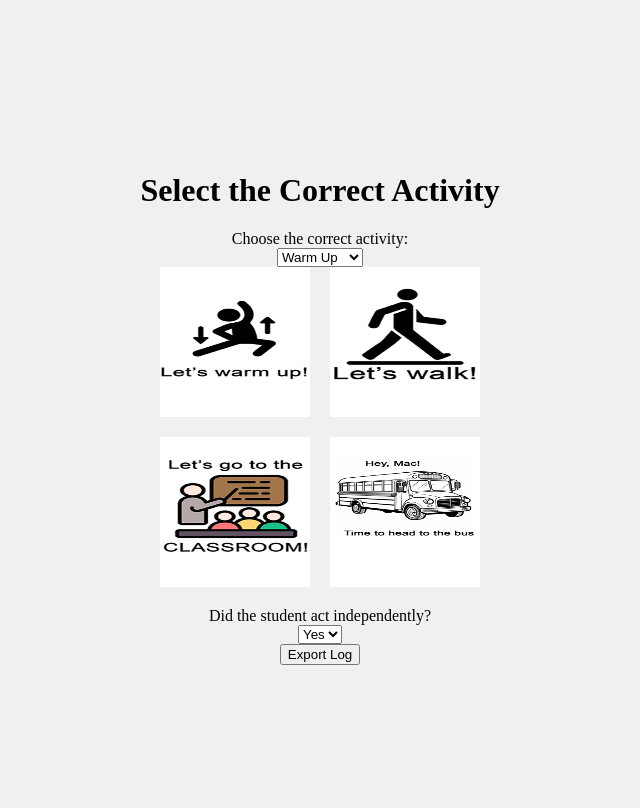
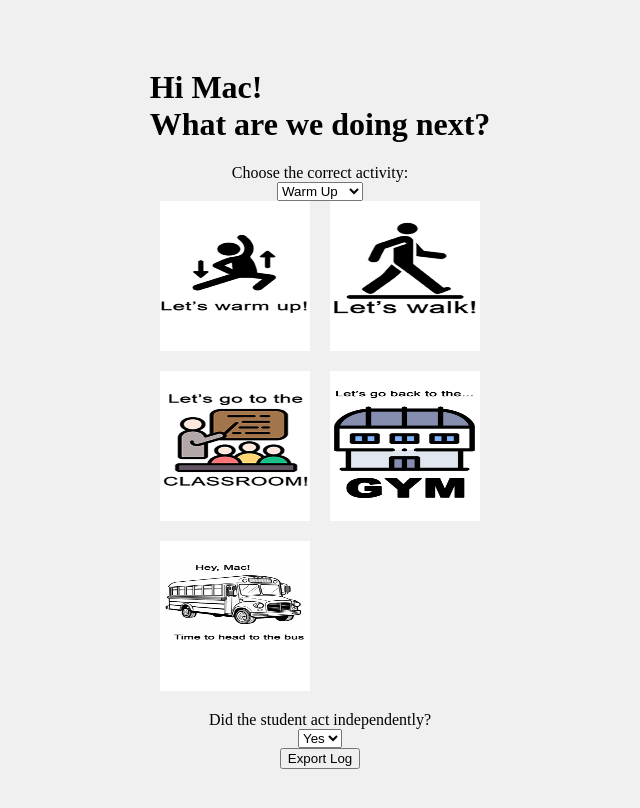
Before and after one commit to JFKHS-HPERD/VIZ-SCHED, a plain HTML site: page index.html in a window 1280 px wide. Shown: the whole page, without its empty margins (320-960 px from the left). Drawn offline with Linux system fonts and the light colour scheme.

Commit message:
Update index.html

```diff
--- a/index.html
+++ b/index.html
@@ -44,13 +44,15 @@
 </head>
 <body>
 
-    <h1>Select the Correct Activity</h1>
+    <h1>Hi Mac!
+    <br> What are we doing next?</h1>
 
     <label for="activity-select">Choose the correct activity:</label>
     <select id="activity-select">
         <option value="warmup">Warm Up</option>
         <option value="walk">Walk</option>
         <option value="classroom">Classroom</option>
+        <option value="gym">Gym</option>
         <option value="bus">Bus</option>
     </select>
 
@@ -58,6 +60,7 @@
         <img src="warmup.png" id="warmup" alt="Warm Up">
         <img src="walk.png" id="walk" alt="Walk">
         <img src="classroom.png" id="classroom" alt="Classroom">
+        <img src="gym.png" id="gym" alt="Gym">
         <img src="bus.png" id="bus" alt="Bus">
     </div>
 
```
